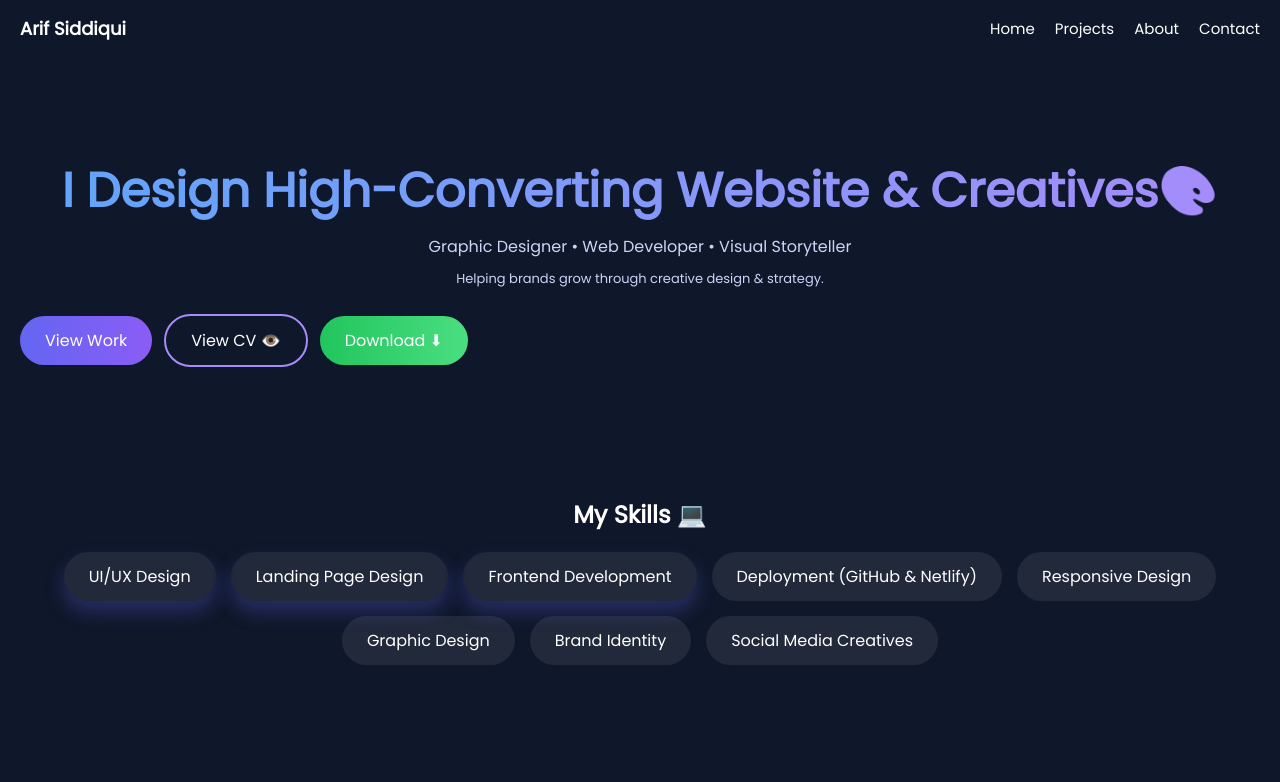
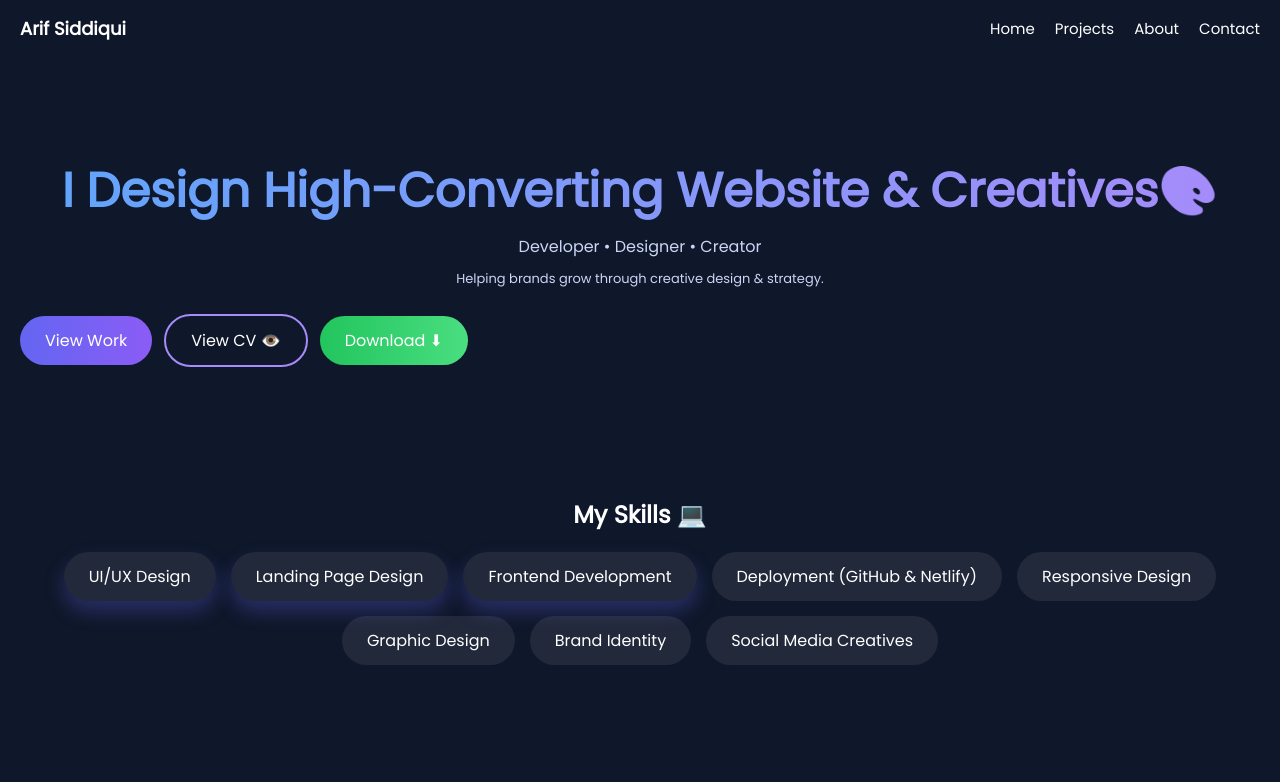
Before and after one commit to arifsiddiqui1425/arif-siddiqui, a plain HTML site: page index.html in a window 1280 px wide. Shown: the top 782 px of the page. Drawn offline with Linux system fonts and the light colour scheme.

Commit message:
Update index.html

```diff
--- a/index.html
+++ b/index.html
@@ -26,7 +26,7 @@
 <section id="home" class="hero">
 
  <h1>I Design High-Converting Website & Creatives🎨</h1>
-<p>Graphic Designer • Web Developer • Visual Storyteller</p>
+<p>Developer • Designer • Creator</p>
 
 <p class="subline">Helping brands grow through creative design & strategy.</p>
 
```
